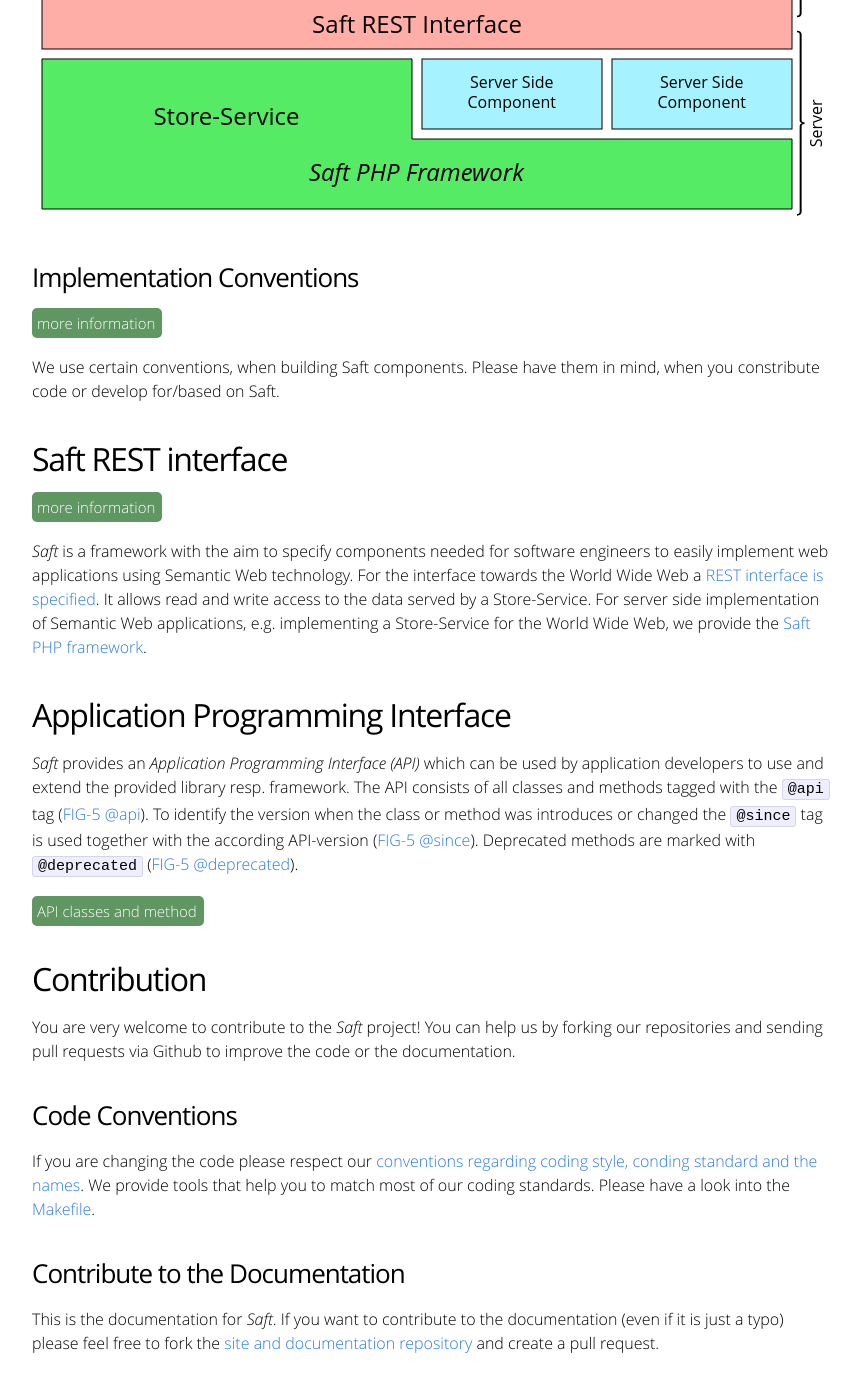
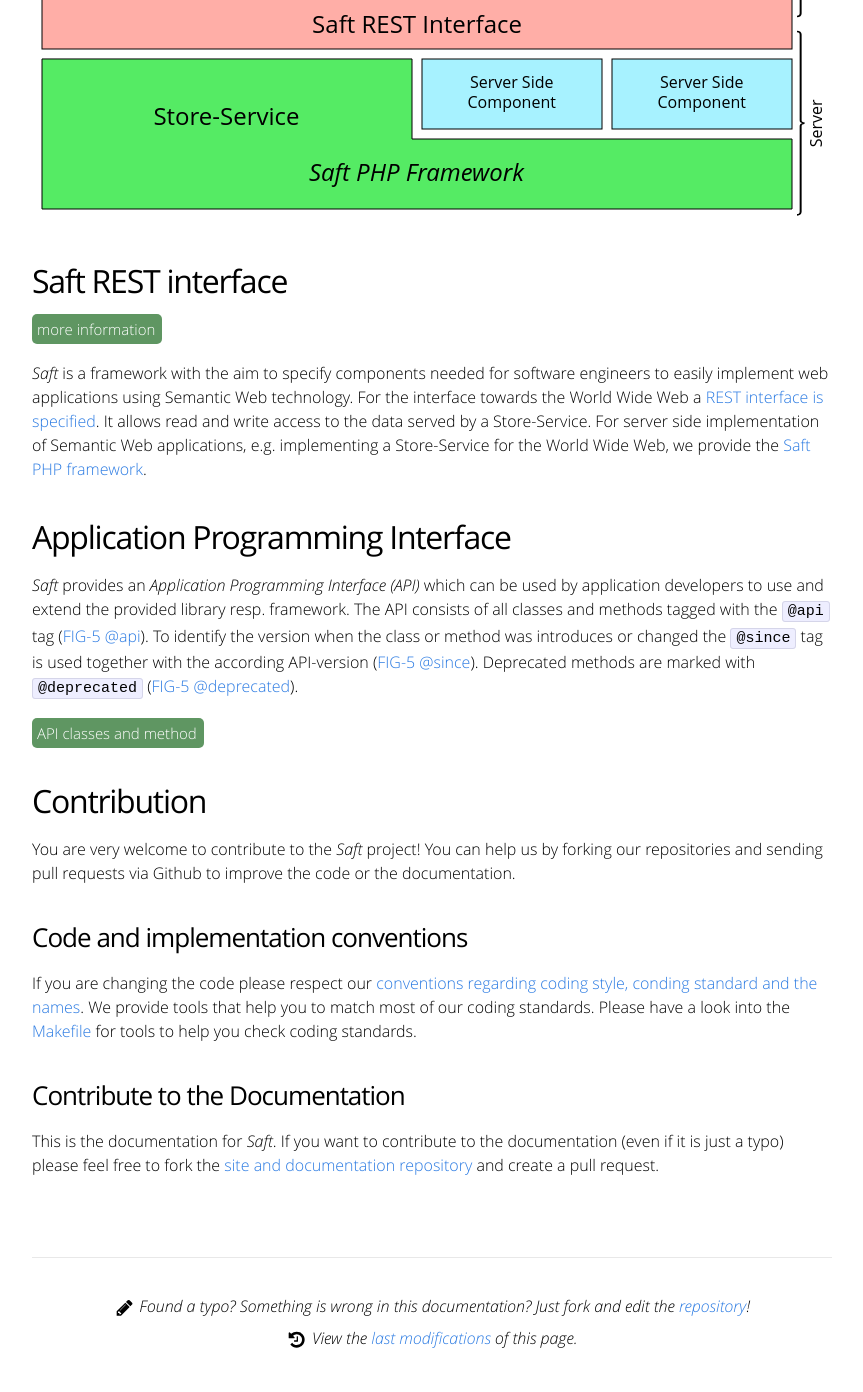
Before and after one commit to SaftIng/safting.github.io, a Jekyll site: the page built from doc/index.md, in a window 1280 px wide and 1400 px high, scrolled down 663 px. Shown: the top 1392 px of the window, without its empty margins (208-1071 px from the left). Built offline with Jekyll 4.4.1, drawn with Linux system fonts in a browser that asks for light colours.

Commit message:
Update index.md

```diff
--- a/doc/index.md
+++ b/doc/index.md
@@ -17,13 +17,6 @@ You have reached the documentation of the Saft project. Here you will find infor
 The Saft PHP Framework consists of the *Saft Library* and the *Saft Skeleton Application*.
 
 ![Structure of the whole Saft Framework](StructureOfSaft.svg)
-
-
-### Implementation Conventions
-
-<a class="btn" href="phpframework/implementation-conventions">more information</a>
-
-We use certain conventions, when building Saft components. Please have them in mind, when you constribute code or develop for/based on Saft.
 
 ## Saft REST interface
 
@@ -45,9 +38,9 @@ The API consists of all classes and methods tagged with the `@api` tag ([FIG-5 @
 
 You are very welcome to contribute to the _Saft_ project! You can help us by forking our repositories and sending pull requests via Github to improve the code or the documentation.
 
-### Code Conventions
+### Code and implementation conventions
 
-If you are changing the code please respect our [conventions regarding coding style, conding standard and the names](phpframework/conventions). We provide tools that help you to match most of our coding standards. Please have a look into the [Makefile](https://github.com/SaftIng/Saft/blob/master/Makefile).
+If you are changing the code please respect our [conventions regarding coding style, conding standard and the names](phpframework/conventions). We provide tools that help you to match most of our coding standards. Please have a look into the [Makefile](https://github.com/SaftIng/Saft/blob/master/Makefile) for tools to help you check coding standards.
 
 ### Contribute to the Documentation
 This is the documentation for _Saft_. If you want to contribute to the documentation (even if it is just a typo) please feel free to fork the [site and documentation repository](https://github.com/SaftIng/safting.github.io) and create a pull request.
```
